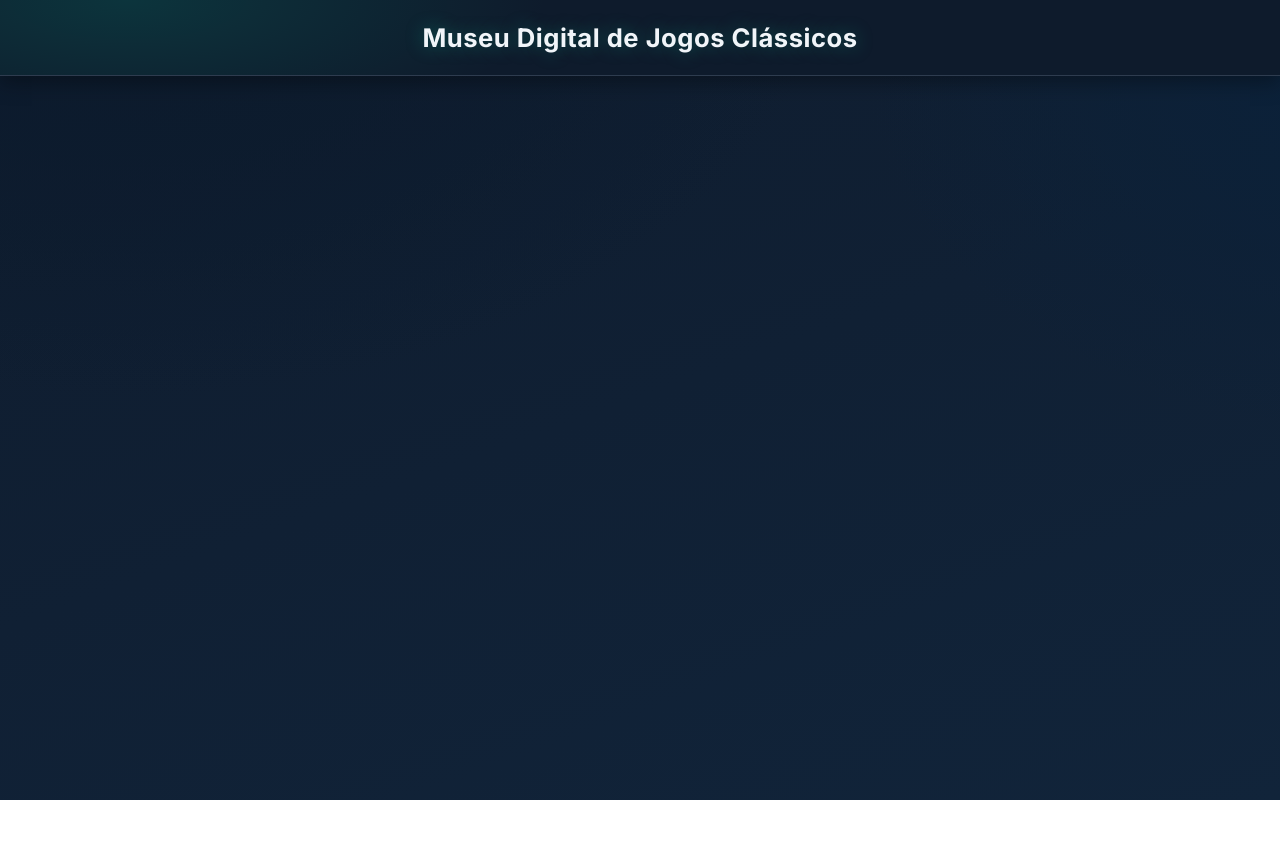
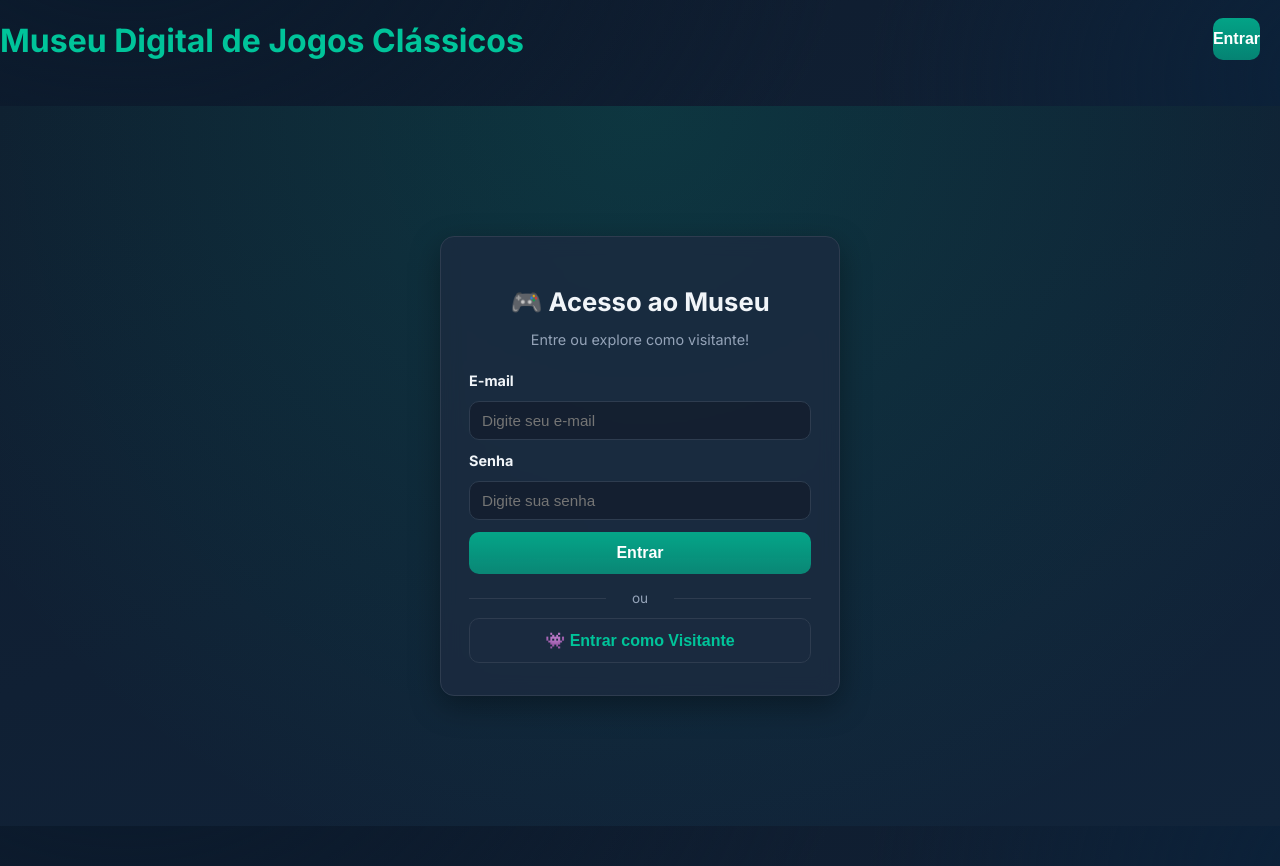
Before and after one commit to YuriDamin/PFC-I, a React (Vite) app in the folder meu-museu/: page /login in a window 1280 px wide. Before the commit the page ends 800 px from the top, so only its background shows below. Built offline with nearby package versions, Linux system fonts and the light colour scheme.

Commit message:
Implement authentication flow with login, logout, and protected routes; add visitor mode and toast notifications

```diff
--- a/meu-museu/src/App.jsx
+++ b/meu-museu/src/App.jsx
@@ -4,24 +4,48 @@ import Header from './components/Header';
 import HomePage from './pages/HomePage';
 import ConsolePage from './pages/ConsolePage';
 import GamePage from './pages/GamePage';
+import LoginPage from './pages/LoginPage';
+import { AuthProvider } from './context/AuthContext';
+import ProtectedRoute from './components/ProtectedRoute';
 import './App.css';
 
 function App() {
   return (
     <div className="App">
-      <Header />
-      <main>
-        <Routes>
-          {/* Nível 1: Home com seleção de consoles */}
-          <Route path="/" element={<HomePage />} />
+      <AuthProvider>
+        <Header />
+        <main>
+          <Routes>
+            <Route path="/login" element={<LoginPage />} />
 
-          {/* Nível 2: Página do console (detalhes + lista de jogos) */}
-          <Route path="/console/:consoleId" element={<ConsolePage />} />
-
-          {/* Nível 3: Página do Jogo (detalhes, galeria, dicas) */}
-          <Route path="/console/:consoleId/:gameId" element={<GamePage />} />
-        </Routes>
-      </main>
+            {/* Rotas protegidas */}
+            <Route
+              path="/"
+              element={
+                <ProtectedRoute>
+                  <HomePage />
+                </ProtectedRoute>
+              }
+            />
+            <Route
+              path="/console/:consoleId"
+              element={
+                <ProtectedRoute>
+                  <ConsolePage />
+                </ProtectedRoute>
+              }
+            />
+            <Route
+              path="/console/:consoleId/:gameId"
+              element={
+                <ProtectedRoute>
+                  <GamePage />
+                </ProtectedRoute>
+              }
+            />
+          </Routes>
+        </main>
+      </AuthProvider>
     </div>
   );
 }
--- a/meu-museu/src/components/Header.css
+++ b/meu-museu/src/components/Header.css
@@ -1,23 +1,51 @@
-.app-header{
-  position: sticky;
-  top:0;
-  z-index: 50;
-  background: radial-gradient(600px 200px at 10% 0%, rgba(0,196,154,.15), transparent 70%) , #0e1b2c;
-  border-bottom: 1px solid var(--border);
-  padding: 22px 16px;
-  text-align:center;
-  box-shadow: 0 6px 20px rgba(0,0,0,.35);
+.header-actions {
+  position: absolute;
+  top: 18px;
+  right: 20px;
+  display: flex;
+  align-items: center;
+  gap: 10px;
 }
 
-.header-link{
-  text-decoration:none;
+.login-btn, .logout-btn {
+  background: rgba(0,196,154,0.15);
   color: var(--text);
-  display:inline-block;
-  transform: translateZ(0);
+  border: 1px solid var(--border);
+  border-radius: 999px;
+  padding: 6px 14px;
+  font-weight: 700;
+  cursor: pointer;
+  transition: all 0.2s ease;
 }
-.header-link h1{
-  margin:0;
-  font-size: clamp(1.1rem, 2.2vw, 1.6rem);
-  letter-spacing: .5px;
-  text-shadow: 0 0 18px rgba(0,196,154,.35);
+
+.login-btn:hover, .logout-btn:hover {
+  background: rgba(0,196,154,0.25);
+  box-shadow: var(--ring);
 }
+
+.user-email {
+  font-size: 0.85rem;
+  color: var(--muted);
+}
+
+/* --- Selo de visitante --- */
+.visitor-badge {
+  display: inline-flex;
+  align-items: center;
+  gap: 6px;
+  background: linear-gradient(180deg, rgba(0,196,154,0.25), rgba(0,196,154,0.15));
+  border: 1px solid rgba(0,196,154,0.6);
+  color: var(--primary);
+  padding: 6px 12px;
+  border-radius: 999px;
+  font-weight: 700;
+  font-size: 0.85rem;
+  box-shadow: 0 0 10px rgba(0,196,154,0.25);
+  animation: visitorGlow 2.5s ease-in-out infinite alternate;
+  cursor: help;
+}
+
+@keyframes visitorGlow {
+  0% { box-shadow: 0 0 10px rgba(0,196,154,0.25); }
+  100% { box-shadow: 0 0 18px rgba(0,196,154,0.45); }
+}
--- a/meu-museu/src/components/Header.jsx
+++ b/meu-museu/src/components/Header.jsx
@@ -1,17 +1,42 @@
-// src/components/Header.jsx
-
 import React from 'react';
 import { Link } from 'react-router-dom';
-import './Header.css'; // <-- Aqui importamos o CSS
+import { useAuth } from '../context/AuthContext';
+import './Header.css';
 
 function Header() {
+  const { user, logout } = useAuth();
+
+  const isVisitor = user?.email === 'visitante@museu.com';
+
   return (
-    // Usamos a classe CSS 'app-header' aqui
     <header className="app-header">
       <Link to="/" className="header-link">
         <h1>Museu Digital de Jogos Clássicos</h1>
       </Link>
+
+      <div className="header-actions">
+        {user ? (
+          <>
+            {isVisitor && (
+              <div className="visitor-badge" title="Modo Visitante — acesso de exploração">
+                👾 Visitante
+              </div>
+            )}
+
+            {!isVisitor && <span className="user-email">{user.email}</span>}
+
+            <button className="logout-btn" onClick={logout}>
+              Sair
+            </button>
+          </>
+        ) : (
+          <Link to="/login">
+            <button className="login-btn">Entrar</button>
+          </Link>
+        )}
+      </div>
     </header>
   );
 }
+
 export default Header;
--- /dev/null
+++ b/meu-museu/src/components/ProtectedRoute.jsx
@@ -0,0 +1,10 @@
+import React from 'react';
+import { Navigate } from 'react-router-dom';
+import { useAuth } from '../context/AuthContext';
+
+function ProtectedRoute({ children }) {
+  const { user } = useAuth();
+  return user ? children : <Navigate to="/login" replace />;
+}
+
+export default ProtectedRoute;
--- /dev/null
+++ b/meu-museu/src/components/Toast.css
@@ -0,0 +1,54 @@
+.toast {
+  position: fixed;
+  bottom: 24px;
+  right: 24px;
+  display: flex;
+  align-items: center;
+  gap: 10px;
+  background: rgba(28,43,64,0.9);
+  border: 1px solid var(--border);
+  color: var(--text);
+  border-radius: var(--radius-sm);
+  padding: 12px 18px;
+  font-weight: 600;
+  font-size: 0.95rem;
+  box-shadow: var(--shadow);
+  opacity: 0;
+  transform: translateY(20px);
+  animation: toast-in 0.3s ease forwards;
+  z-index: 200;
+}
+
+@keyframes toast-in {
+  to {
+    opacity: 1;
+    transform: translateY(0);
+  }
+}
+
+.toast-success {
+  border-color: rgba(0,196,154,0.5);
+  color: var(--primary);
+}
+
+.toast-info {
+  border-color: rgba(59,130,246,0.5);
+  color: #60a5fa;
+}
+
+.toast-warning {
+  border-color: rgba(234,179,8,0.5);
+  color: #eab308;
+}
+
+.toast-error {
+  border-color: rgba(239,68,68,0.5);
+  color: #ef4444;
+}
+
+/* Fade-out suave */
+.toast.fade-out {
+  opacity: 0;
+  transform: translateY(20px);
+  transition: all 0.5s ease;
+}
--- /dev/null
+++ b/meu-museu/src/components/Toast.jsx
@@ -0,0 +1,23 @@
+import React, { useEffect } from 'react';
+import './Toast.css';
+
+function Toast({ message, type = 'info', onClose }) {
+  useEffect(() => {
+    const timer = setTimeout(() => {
+      onClose();
+    }, 3500);
+    return () => clearTimeout(timer);
+  }, [onClose]);
+
+  return (
+    <div className={`toast toast-${type}`}>
+      {type === 'success' && <span>🟢</span>}
+      {type === 'info' && <span>ℹ️</span>}
+      {type === 'warning' && <span>⚠️</span>}
+      {type === 'error' && <span>❌</span>}
+      <p>{message}</p>
+    </div>
+  );
+}
+
+export default Toast;
--- /dev/null
+++ b/meu-museu/src/context/AuthContext.jsx
@@ -0,0 +1,60 @@
+import React, { createContext, useContext, useState, useEffect } from 'react';
+import { useNavigate } from 'react-router-dom';
+import Toast from '../components/Toast';
+
+const AuthContext = createContext();
+
+export function AuthProvider({ children }) {
+  const [user, setUser] = useState(null);
+  const [toast, setToast] = useState(null);
+  const navigate = useNavigate();
+
+  useEffect(() => {
+    const savedUser = localStorage.getItem('user');
+    if (savedUser) setUser(JSON.parse(savedUser));
+  }, []);
+
+  const login = (email, senha) => {
+    const isAdmin = email === 'admin@museu.com' && senha === '1234';
+    const isVisitor = email === 'visitante@museu.com' && senha === 'guest';
+
+    if (isAdmin || isVisitor) {
+      const newUser = { email };
+      setUser(newUser);
+      localStorage.setItem('user', JSON.stringify(newUser));
+      navigate('/');
+
+      if (isVisitor) {
+        setToast({
+          message: 'Você está no modo visitante. Seu progresso não será salvo.',
+          type: 'success',
+        });
+      }
+      return true;
+    }
+    return false;
+  };
+
+  const logout = () => {
+    setUser(null);
+    localStorage.removeItem('user');
+    navigate('/login');
+  };
+
+  return (
+    <AuthContext.Provider value={{ user, login, logout }}>
+      {children}
+      {toast && (
+        <Toast
+          message={toast.message}
+          type={toast.type}
+          onClose={() => setToast(null)}
+        />
+      )}
+    </AuthContext.Provider>
+  );
+}
+
+export function useAuth() {
+  return useContext(AuthContext);
+}
--- /dev/null
+++ b/meu-museu/src/pages/LoginPage.css
@@ -0,0 +1,117 @@
+.login-container {
+  min-height: calc(100vh - 80px);
+  display: flex;
+  align-items: center;
+  justify-content: center;
+  background: radial-gradient(800px at 50% 0%, rgba(0,196,154,0.15), transparent),
+              linear-gradient(160deg, var(--bg), var(--bg-2));
+}
+
+.login-card {
+  width: 100%;
+  max-width: 400px;
+  padding: 32px 28px;
+  text-align: center;
+}
+
+.login-card h1 {
+  margin-bottom: 10px;
+  font-size: 1.6rem;
+}
+
+.subtitle {
+  color: var(--muted);
+  font-size: 0.9rem;
+  margin-bottom: 24px;
+}
+
+form {
+  display: flex;
+  flex-direction: column;
+  gap: 12px;
+}
+
+label {
+  text-align: left;
+  font-weight: 700;
+  font-size: 0.9rem;
+  color: var(--text);
+}
+
+input {
+  padding: 10px 12px;
+  border-radius: var(--radius-sm);
+  border: 1px solid var(--border);
+  background: rgba(17, 24, 39, 0.6);
+  color: var(--text);
+  font-size: 0.95rem;
+}
+
+input:focus {
+  outline: none;
+  box-shadow: var(--ring);
+}
+
+.erro {
+  color: var(--danger);
+  font-weight: 700;
+  font-size: 0.85rem;
+  margin: 4px 0 10px;
+}
+
+.login-btn {
+  background: linear-gradient(180deg, rgba(0,196,154,.8), rgba(0,196,154,.6));
+  color: #fff;
+  border: none;
+  border-radius: var(--radius-sm);
+  padding: 12px 0;
+  font-weight: 800;
+  font-size: 1rem;
+  cursor: pointer;
+  transition: all 0.2s ease;
+}
+
+.login-btn:hover {
+  transform: translateY(-2px);
+  box-shadow: var(--ring);
+}
+
+/* --- Visitante --- */
+.divider {
+  margin: 16px 0 12px;
+  color: var(--muted);
+  font-size: 0.85rem;
+  position: relative;
+}
+
+.divider::before,
+.divider::after {
+  content: "";
+  position: absolute;
+  top: 50%;
+  width: 40%;
+  height: 1px;
+  background: var(--border);
+}
+
+.divider::before { left: 0; }
+.divider::after { right: 0; }
+
+.guest-btn {
+  background: rgba(28,43,64,0.8);
+  border: 1px solid var(--border);
+  color: var(--primary);
+  border-radius: var(--radius-sm);
+  padding: 12px 0;
+  font-weight: 700;
+  font-size: 1rem;
+  cursor: pointer;
+  transition: all 0.2s ease;
+  width: 100%;
+}
+
+.guest-btn:hover {
+  background: rgba(0,196,154,0.1);
+  box-shadow: var(--ring);
+  transform: translateY(-2px);
+}
--- /dev/null
+++ b/meu-museu/src/pages/LoginPage.jsx
@@ -0,0 +1,63 @@
+import React, { useState } from 'react';
+import { useAuth } from '../context/AuthContext';
+import './LoginPage.css';
+
+function LoginPage() {
+  const { login } = useAuth();
+  const [email, setEmail] = useState('');
+  const [senha, setSenha] = useState('');
+  const [erro, setErro] = useState('');
+
+  const handleLogin = (e) => {
+    e.preventDefault();
+    const ok = login(email, senha);
+    if (!ok) setErro('E-mail ou senha incorretos.');
+  };
+
+  const handleGuestLogin = () => {
+    login('visitante@museu.com', 'guest');
+  };
+
+  return (
+    <div className="login-container">
+      <div className="login-card glass">
+        <h1>🎮 Acesso ao Museu</h1>
+        <p className="subtitle">Entre ou explore como visitante!</p>
+
+        <form onSubmit={handleLogin}>
+          <label htmlFor="email">E-mail</label>
+          <input
+            type="email"
+            id="email"
+            placeholder="Digite seu e-mail"
+            value={email}
+            onChange={(e) => setEmail(e.target.value)}
+            required
+          />
+
+          <label htmlFor="senha">Senha</label>
+          <input
+            type="password"
+            id="senha"
+            placeholder="Digite sua senha"
+            value={senha}
+            onChange={(e) => setSenha(e.target.value)}
+            required
+          />
+
+          {erro && <p className="erro">{erro}</p>}
+
+          <button type="submit" className="login-btn">Entrar</button>
+        </form>
+
+        <div className="divider">ou</div>
+
+        <button onClick={handleGuestLogin} className="guest-btn">
+          👾 Entrar como Visitante
+        </button>
+      </div>
+    </div>
+  );
+}
+
+export default LoginPage;
```
